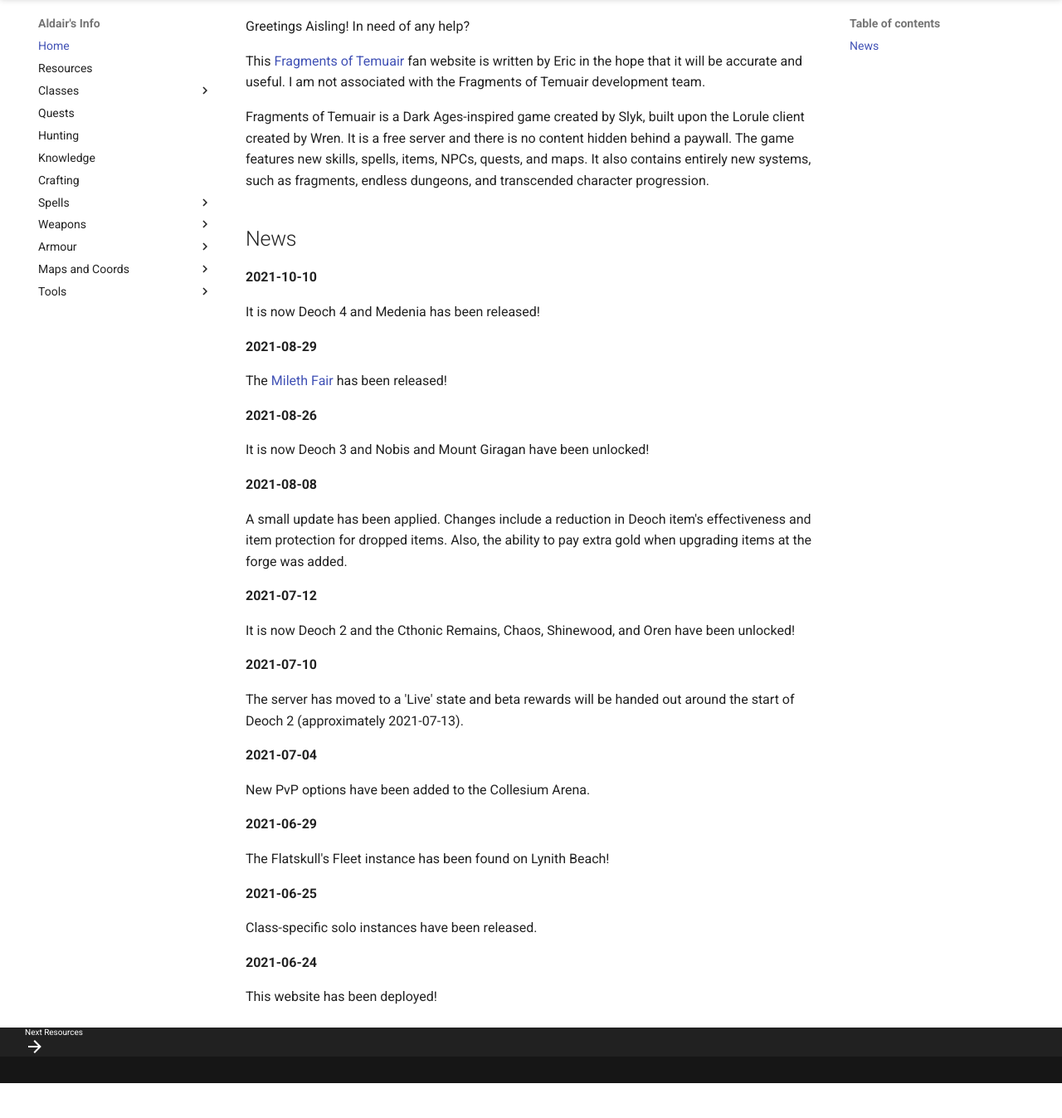
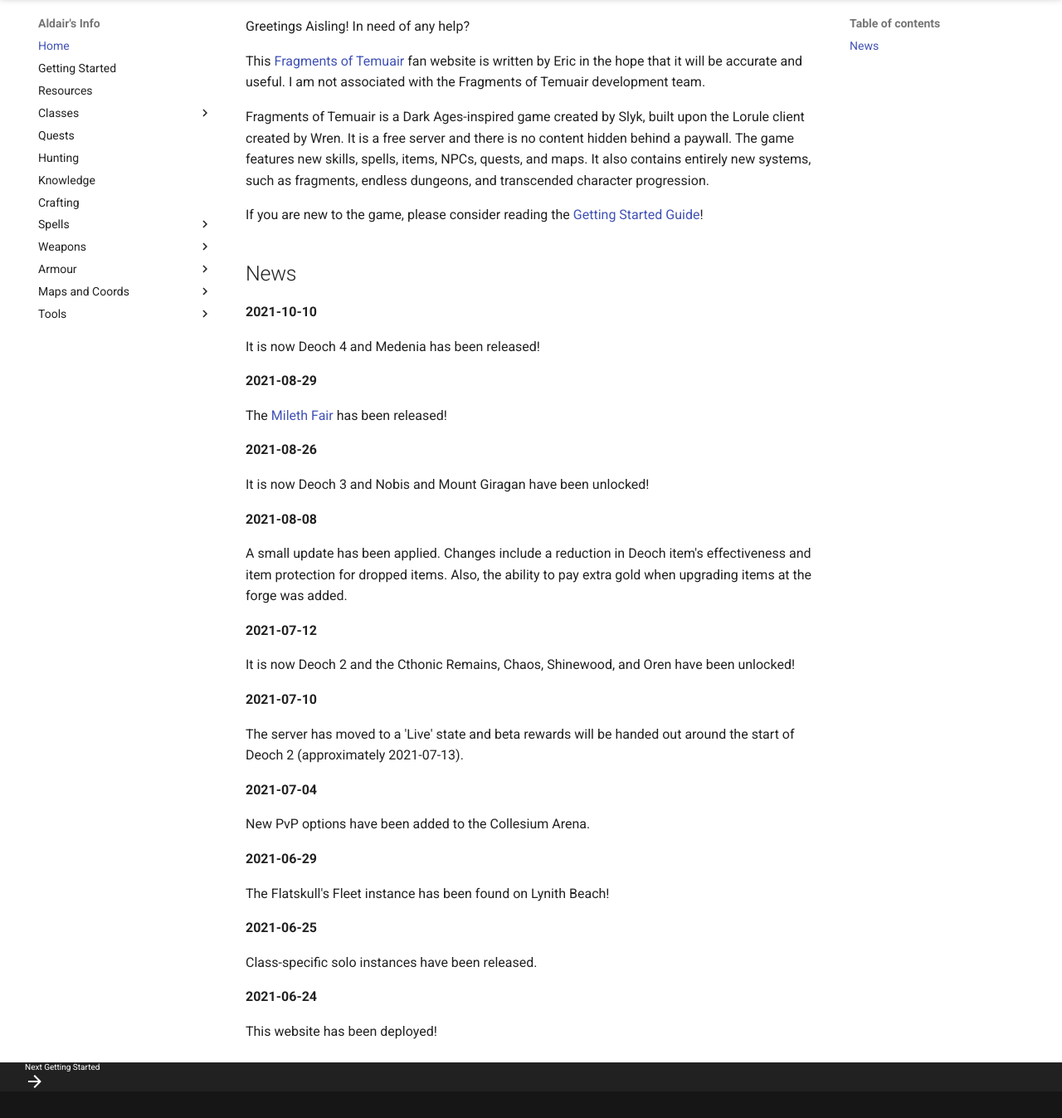
Before and after one commit to temuair/fot, an MkDocs documentation site: the page built from docs/index.md, in a window 1280 px wide and 1400 px high, scrolled down 563 px, cut to the strip 53-1400 px from the top of the window. Shown: the whole strip at 83% size. Built offline with MkDocs 1.6.1 and Material for MkDocs 9.7.7, drawn with Linux system fonts in a browser that asks for light colours; before the commit the page ends 1921 px from its top, so only the background shows below that.

Commit message:
Added a basic getting started guide.

```diff
--- a/docs/index.md
+++ b/docs/index.md
@@ -9,6 +9,8 @@
 This [Fragments of Temuair](https://fragmentsoftemuair.com/) fan website is written by Eric in the hope that it will be accurate and useful. I am not associated with the Fragments of Temuair development team.
 
 Fragments of Temuair is a Dark Ages-inspired game created by Slyk, built upon the Lorule client created by Wren. It is a free server and there is no content hidden behind a paywall. The game features new skills, spells, items, NPCs, quests, and maps. It also contains entirely new systems, such as fragments, endless dungeons, and transcended character progression.
+
+If you are new to the game, please consider reading the [Getting Started Guide](../getting_started)!
 
 ## News
 
--- a/mkdocs.yml
+++ b/mkdocs.yml
@@ -26,6 +26,7 @@
 
 nav:
   - Home: index.md
+  - Getting Started: getting_started.md
   - Resources: resources.md
   - Classes:
           - Overview: classes/overview.md
```
Also changed, not shown: docs/getting_started.md (added, +31 -0 lines).
